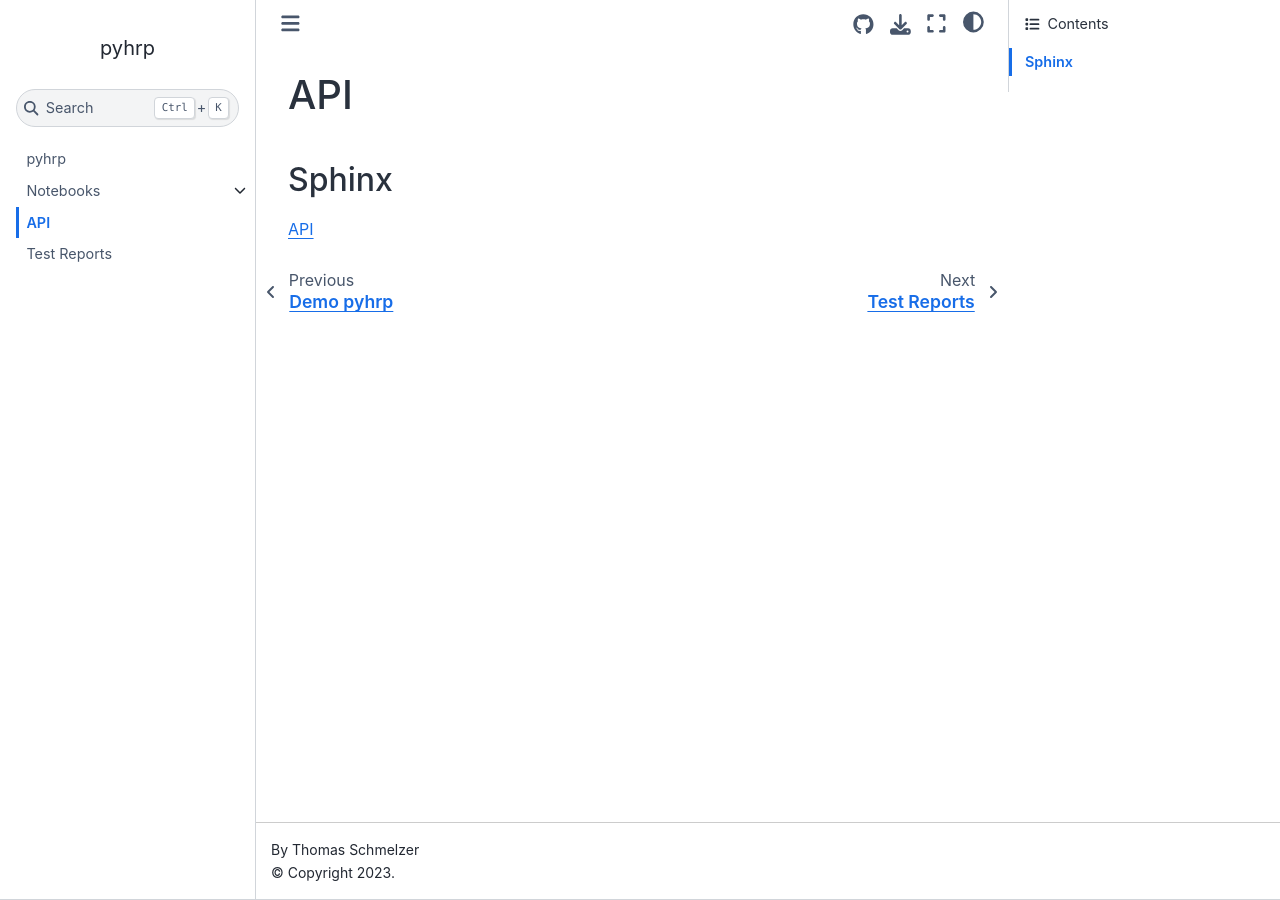
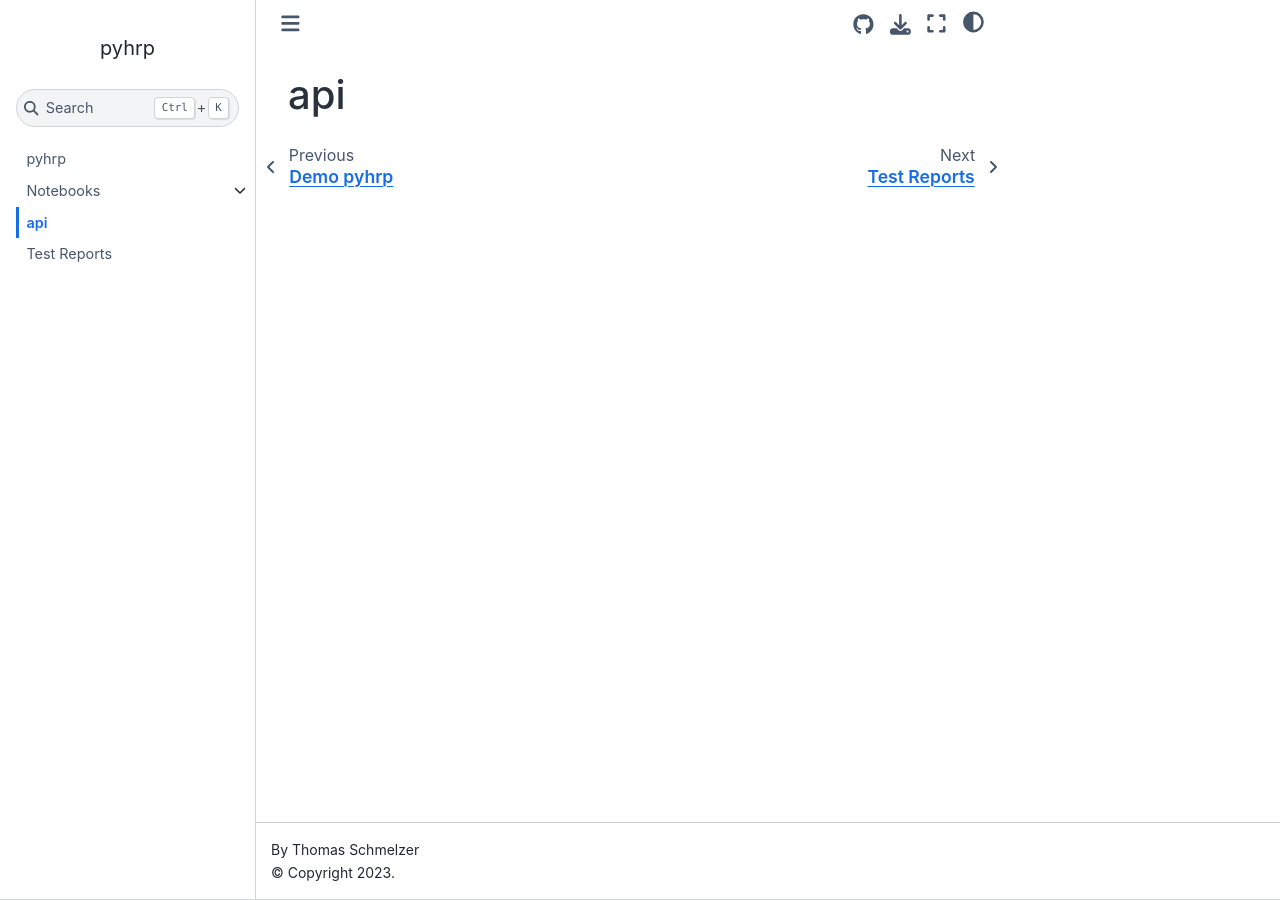
Before and after one commit to tschm/pyhrp, a Jupyter Book: the page built from book/docs/api.md, in a window 1280 px wide. Built offline with Jupyter Book 1.0.4 settings and Sphinx 7.4.7 and the Sphinx Book theme 1.1.4, drawn with Linux system fonts in a browser that asks for light colours; comment, search, counter and statistics services are not loaded.

Commit message:
config for book

```diff
--- a/book/docs/api.md
+++ b/book/docs/api.md
@@ -1,5 +1 @@
-# API
-
-## Sphinx
-
-{{ '[API]({url}/artifacts/sphinx/)'.format(url=book_url) }}
+# api
```
